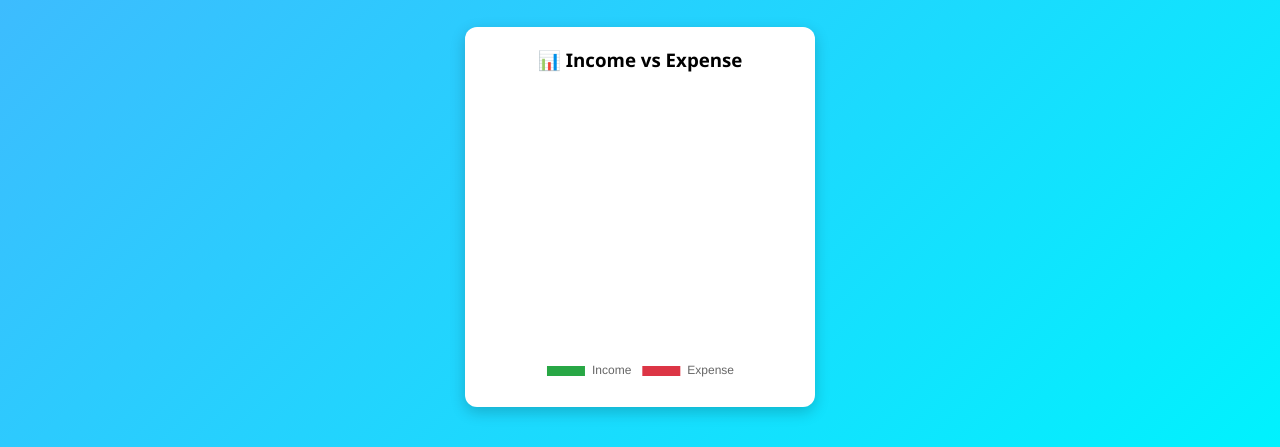
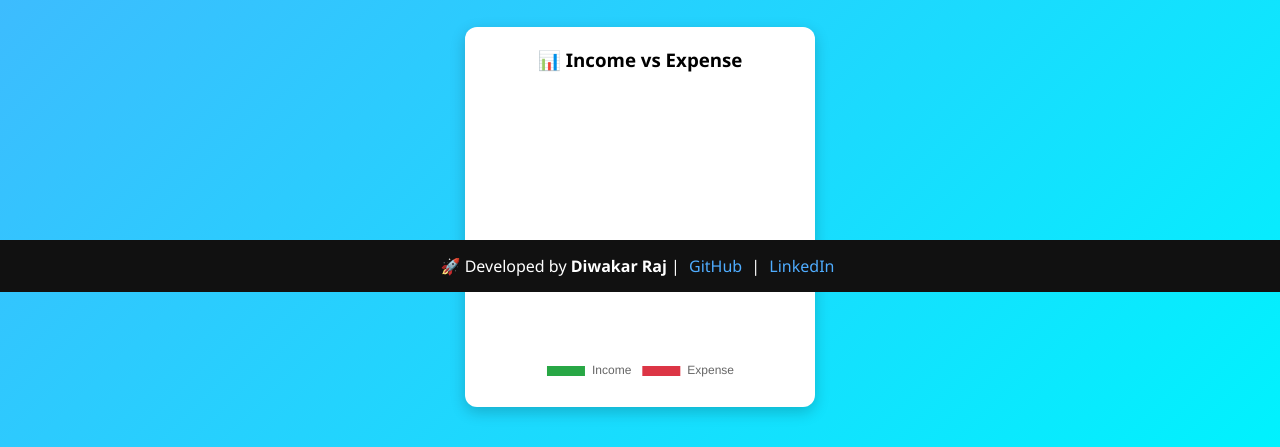
Before and after one commit to diwakarraj14/finance-tracker, a Flask app: page / in a window 1280 px wide. Shown: the part 508-955 px from the top of the page. Run offline with Flask 3, Linux system fonts and the light colour scheme; a user stored in the database is signed in; data that the repository does not hold is empty.

Commit message:
adding footer section

```diff
--- a/static/style.css
+++ b/static/style.css
@@ -273,3 +273,23 @@ table tr:nth-child(even) {
     color: #007bff;
     text-decoration: none;
 }
+/* FOOTER */
+.footer {
+    text-align: center;
+    padding: 15px;
+    background: #111;
+    color: white;
+    position: fixed;
+    bottom: 0;
+    width: 100%;
+}
+
+.footer a {
+    color: #4facfe;
+    text-decoration: none;
+    margin: 0 5px;
+}
+
+.footer a:hover {
+    text-decoration: underline;
+}
--- a/templates/index.html
+++ b/templates/index.html
@@ -87,6 +87,13 @@
         }
     });
 </script>
+<footer class="footer">
+    <p>
+        🚀 Developed by <b>Diwakar Raj</b> |
+        <a href="https://github.com/yourusername" target="_blank">GitHub</a> |
+        <a href="https://linkedin.com/in/yourprofile" target="_blank">LinkedIn</a>
+    </p>
+</footer>
 
 </body>
 
```
